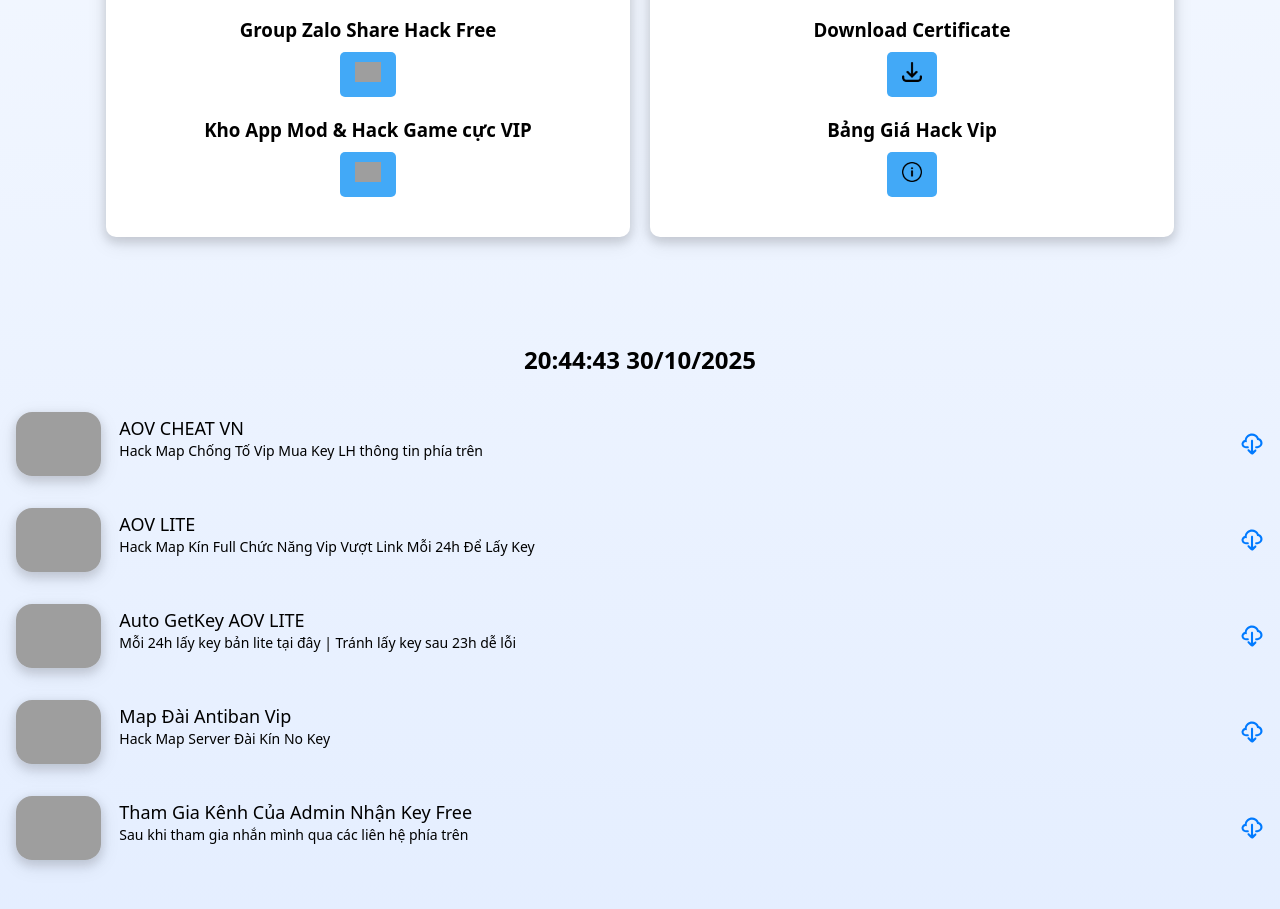
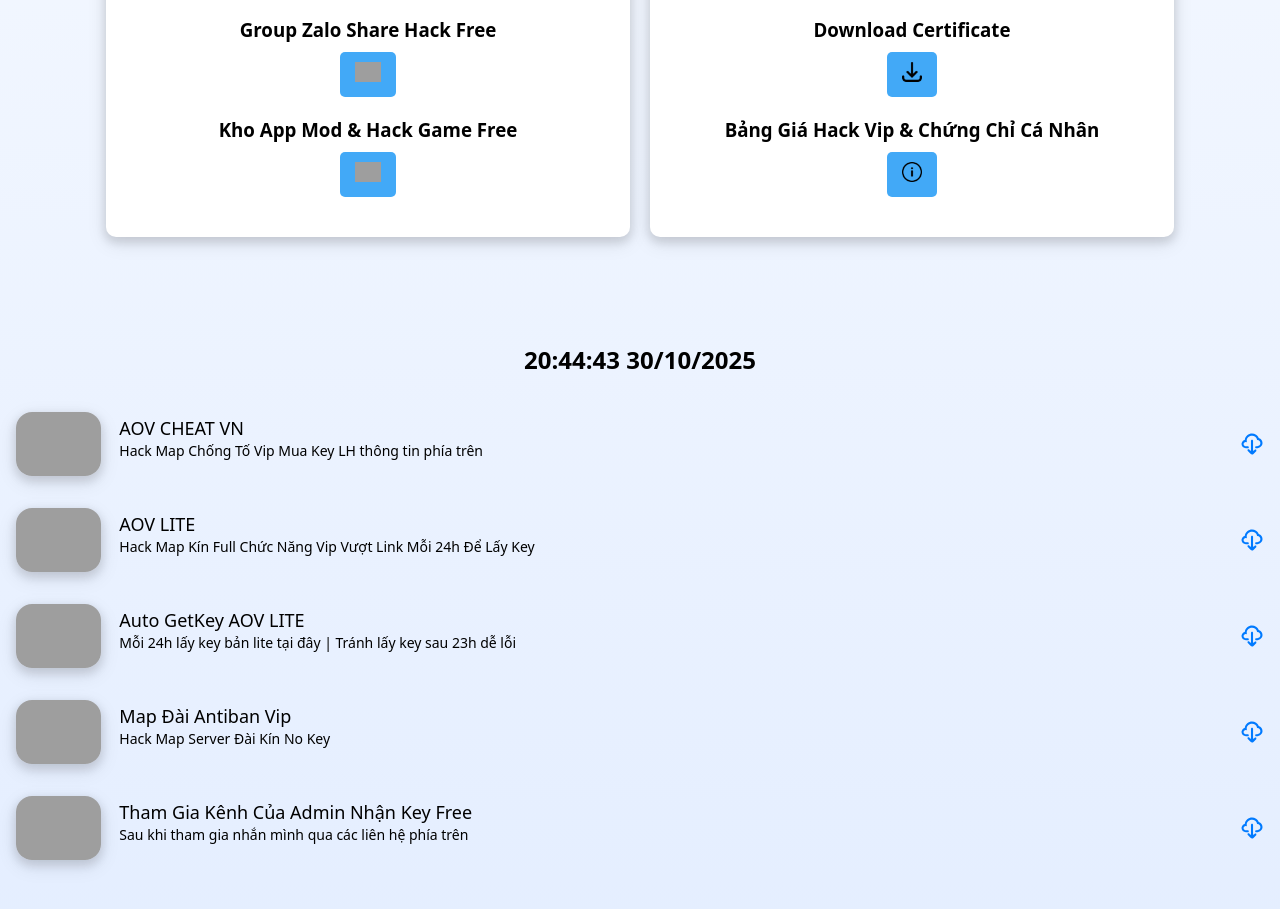
Before and after one commit to LewisCheat/tuiduciosxyz, a plain HTML site: page index.html in a window 1280 px wide. Shown: the part 1037-1946 px from the top of the page. Drawn offline with nearby package versions, Linux system fonts and the light colour scheme; grey boxes are pictures that could not be loaded; some icons are missing.

Commit message:
Update index.html

```diff
--- a/index.html
+++ b/index.html
@@ -113,7 +113,7 @@
                             src="./img/icons/redirect.gif" /></a>
                 </div>
                 <div class="project">
-                    <h3>Kho App Mod & Hack Game cực VIP</h3>
+                    <h3>Kho App Mod & Hack Game Free</h3>
                     <a href="https://apps.tuiducios.xyz" target="_blank"><img alt=""
                             src="./img/icons/redirect.gif" /></a>
                 </div>
@@ -138,7 +138,7 @@
                         target="_blank"><img alt="" src="./img/icons/download.png" /></a>
                 </div>
                 <div class="project">
-                    <h3>Bảng Giá Hack Vip</h3>
+                    <h3>Bảng Giá Hack Vip & Chứng Chỉ Cá Nhân</h3>
                     <a href="https://anotepad.com/notes/ndtkfe8t"><img alt=""
                             src="./img/icons/info.png" /></a>
                 </div>
```
